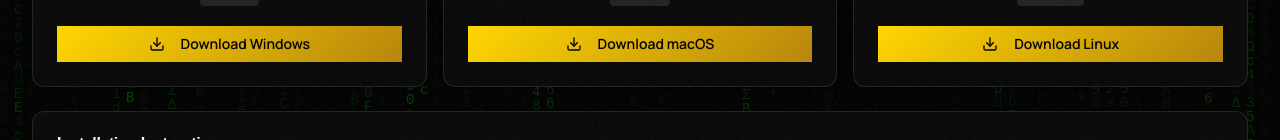
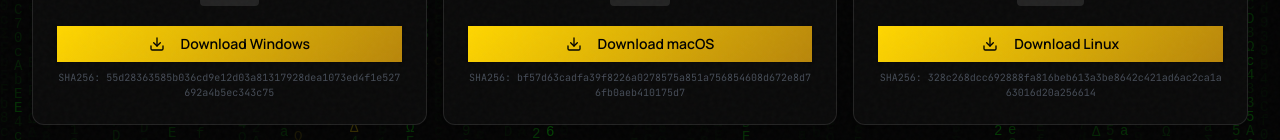
Before and after one commit to Bricscoin2026/Bricscoin, a React (Create React App) app in the folder frontend/: page /downloads in a window 1280 px wide. Shown: the part 660-800 px from the top of the page. Built offline with nearby package versions, Linux system fonts and the light colour scheme; no server answers; a web font is replaced by a local one.

Commit message:
auto-commit for 987347ca-68b6-4932-86cd-e8900b4843c7

```diff
--- a/frontend/src/pages/Downloads.jsx
+++ b/frontend/src/pages/Downloads.jsx
@@ -146,12 +146,17 @@ export default function Downloads() {
                   <div className="flex-1" />
                   <Button
                     className="gold-button rounded-sm w-full mt-4"
-                    onClick={() => window.open(CODEBERG_FOLDER, '_blank')}
+                    onClick={() => window.open(`${GITHUB_RELEASE}/${p.file}`, '_blank')}
                     data-testid={`download-${p.name.toLowerCase()}-btn`}
                   >
                     <Download className="w-4 h-4 mr-2" />
                     Download {p.name}
                   </Button>
+                  {p.sha256 && (
+                    <p className="text-[10px] text-muted-foreground/50 mt-2 font-mono break-all">
+                      SHA256: {p.sha256}
+                    </p>
+                  )}
                 </CardContent>
               </Card>
             </motion.div>
```
